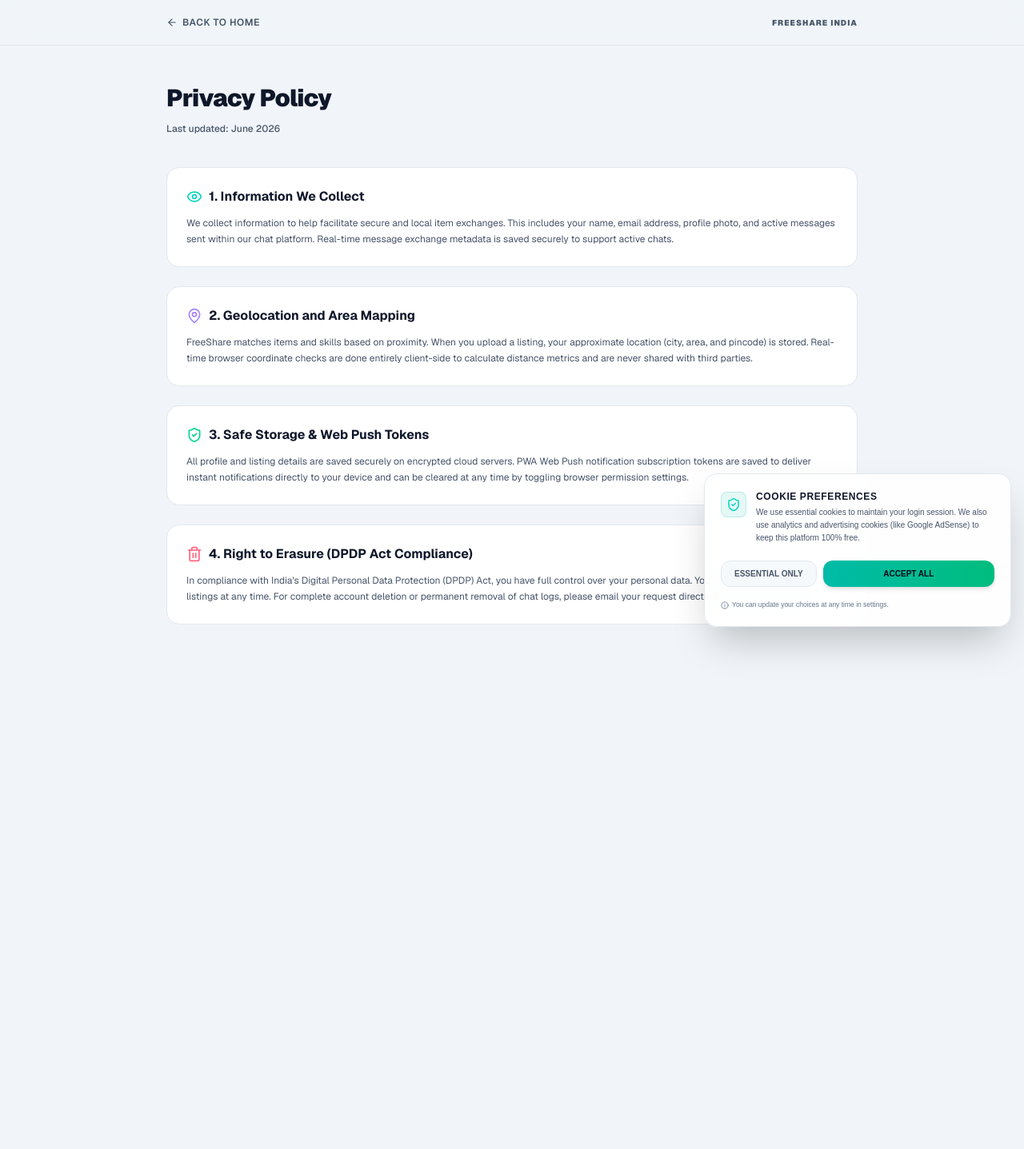
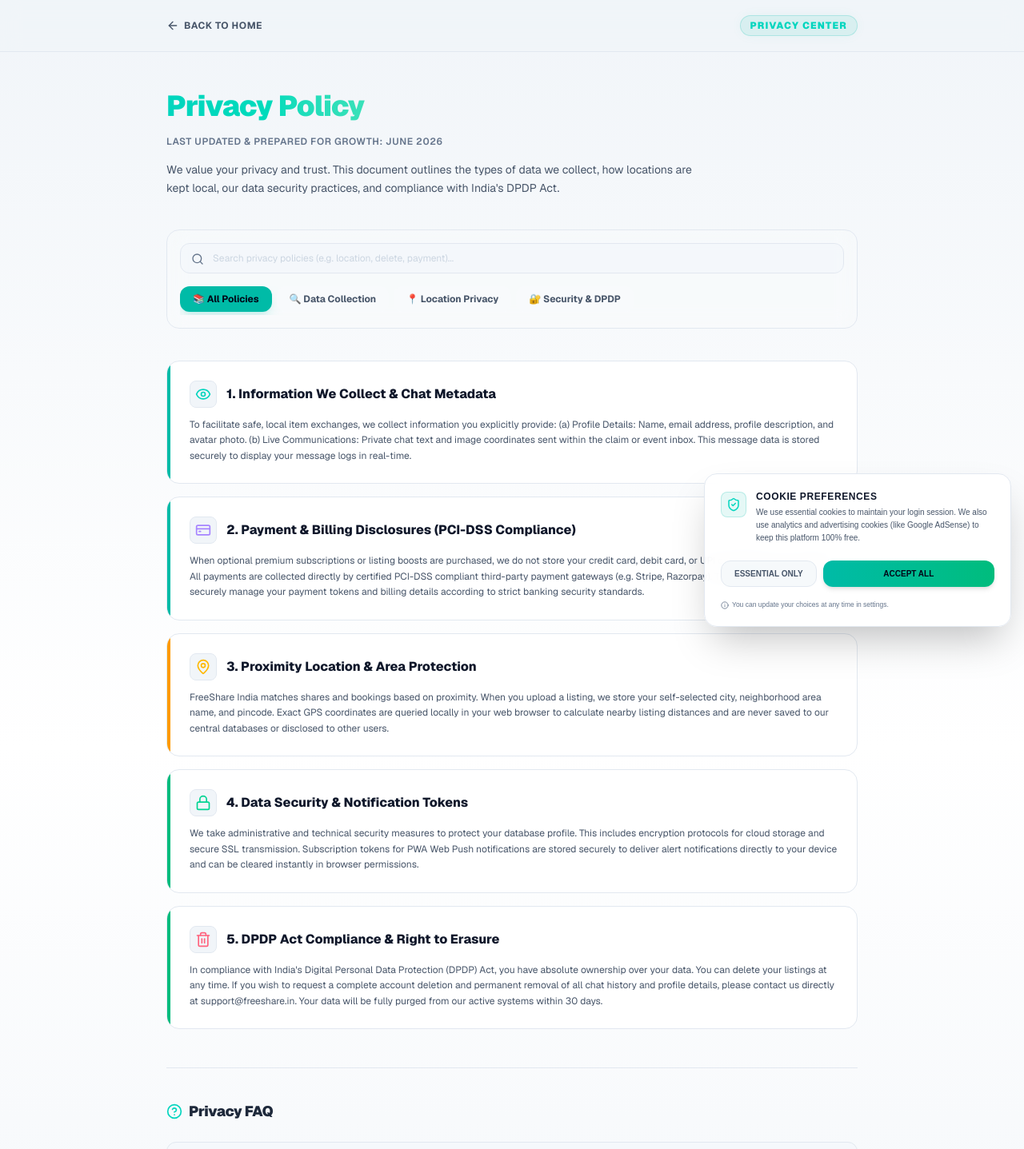
Before and after one commit to arrokart/freeshare-india, a Next.js app: page /privacy in a window 1280 px wide. Shown: the top 1437 px of the page at 80% size. Before the commit the page ends 845 px from the top, so only its background shows below. Built offline with nearby package versions, Linux system fonts and the light colour scheme; no server answers.

Commit message:
feat: upgrade privacy policy to matching interactive Policy Hub layout

```diff
--- a/app/privacy/page.tsx
+++ b/app/privacy/page.tsx
@@ -1,78 +1,207 @@
 "use client";
 
-import React from "react";
+import React, { useState } from "react";
 import Link from "next/link";
-import { ArrowLeft, ShieldCheck, MapPin, Eye, Trash2 } from "lucide-react";
+import { ArrowLeft, ShieldCheck, MapPin, Eye, Trash2, Lock, CreditCard, Search, HelpCircle } from "lucide-react";
+
+type CategoryFilter = "all" | "collection" | "location" | "security";
 
 export default function PrivacyPolicy() {
+  const [activeCategory, setActiveCategory] = useState<CategoryFilter>("all");
+  const [searchQuery, setSearchQuery] = useState("");
+
+  const privacySections = [
+    {
+      id: "collect-1",
+      category: "collection",
+      title: "1. Information We Collect & Chat Metadata",
+      icon: <Eye className="w-5 h-5 text-teal-400" />,
+      content: "To facilitate safe, local item exchanges, we collect information you explicitly provide: (a) Profile Details: Name, email address, profile description, and avatar photo. (b) Live Communications: Private chat text and image coordinates sent within the claim or event inbox. This message data is stored securely to display your message logs in real-time.",
+    },
+    {
+      id: "collect-2",
+      category: "collection",
+      title: "2. Payment & Billing Disclosures (PCI-DSS Compliance)",
+      icon: <CreditCard className="w-5 h-5 text-violet-400" />,
+      content: "When optional premium subscriptions or listing boosts are purchased, we do not store your credit card, debit card, or UPI credentials on our servers. All payments are collected directly by certified PCI-DSS compliant third-party payment gateways (e.g. Stripe, Razorpay). These gateway partners securely manage your payment tokens and billing details according to strict banking security standards.",
+    },
+    {
+      id: "loc-1",
+      category: "location",
+      title: "3. Proximity Location & Area Protection",
+      icon: <MapPin className="w-5 h-5 text-amber-400" />,
+      content: "FreeShare India matches shares and bookings based on proximity. When you upload a listing, we store your self-selected city, neighborhood area name, and pincode. Exact GPS coordinates are queried locally in your web browser to calculate nearby listing distances and are never saved to our central databases or disclosed to other users.",
+    },
+    {
+      id: "sec-1",
+      category: "security",
+      title: "4. Data Security & Notification Tokens",
+      icon: <Lock className="w-5 h-5 text-emerald-400" />,
+      content: "We take administrative and technical security measures to protect your database profile. This includes encryption protocols for cloud storage and secure SSL transmission. Subscription tokens for PWA Web Push notifications are stored securely to deliver alert notifications directly to your device and can be cleared instantly in browser permissions.",
+    },
+    {
+      id: "sec-2",
+      category: "security",
+      title: "5. DPDP Act Compliance & Right to Erasure",
+      icon: <Trash2 className="w-5 h-5 text-rose-400" />,
+      content: "In compliance with India's Digital Personal Data Protection (DPDP) Act, you have absolute ownership over your data. You can delete your listings at any time. If you wish to request a complete account deletion and permanent removal of all chat history and profile details, please contact us directly at support@freeshare.in. Your data will be fully purged from our active systems within 30 days.",
+    },
+  ];
+
+  const faqs = [
+    {
+      q: "Does FreeShare track my exact location in the background?",
+      a: "No. FreeShare only uses your neighborhood area and city to organize local feeds. Real-time browser GPS calculations are done completely on your device to show distance metrics and are never sent to our servers.",
+    },
+    {
+      q: "How secure is my billing information for future boosts or premium plans?",
+      a: "Extremely secure. All billing transactions bypass our servers and are handled directly by industry-leading payment processors using PCI-DSS compliant tokenization.",
+    },
+    {
+      q: "Can I request that all my chats and active logs be permanently deleted?",
+      a: "Yes. In accordance with the DPDP Act, you can request full erasure of all account details. Send an email to support@freeshare.in and we will permanently delete all records.",
+    },
+  ];
+
+  const filteredSections = privacySections.filter((sec) => {
+    const matchesCategory = activeCategory === "all" || sec.category === activeCategory;
+    const matchesSearch =
+      sec.title.toLowerCase().includes(searchQuery.toLowerCase()) ||
+      sec.content.toLowerCase().includes(searchQuery.toLowerCase());
+    return matchesCategory && matchesSearch;
+  });
+
   return (
-    <div className="min-h-screen bg-slate-950 text-slate-100 font-sans pb-16">
+    <div className="min-h-screen bg-gradient-to-b from-slate-950 via-slate-900 to-slate-950 text-slate-100 font-sans pb-20 selection:bg-teal-500 selection:text-black">
       {/* Top Header Navigation */}
       <header className="border-b border-slate-900 bg-slate-950/80 backdrop-blur-md sticky top-0 z-50">
-        <div className="max-w-4xl mx-auto px-4 h-14 flex items-center justify-between">
-          <Link href="/" className="inline-flex items-center gap-1.5 text-xs text-slate-400 hover:text-teal-400 transition-all font-semibold uppercase tracking-wider">
-            <ArrowLeft size={14} /> Back to home
+        <div className="max-w-4xl mx-auto px-4 h-16 flex items-center justify-between">
+          <Link href="/" className="inline-flex items-center gap-1.5 text-xs text-slate-400 hover:text-teal-400 transition-all font-bold uppercase tracking-wider group">
+            <ArrowLeft size={16} className="group-hover:-translate-x-0.5 transition-transform" /> Back to home
           </Link>
-          <span className="text-[10px] font-black text-slate-400 uppercase tracking-widest">FreeShare India</span>
+          <span className="text-xs font-black text-teal-400 uppercase tracking-widest bg-teal-500/10 px-3 py-1 rounded-full border border-teal-500/20 shadow-[0_0_15px_-3px_rgba(20,184,166,0.1)]">
+            Privacy Center
+          </span>
         </div>
       </header>
 
-      {/* Main Content Box */}
+      {/* Main Content Area */}
       <main className="max-w-4xl mx-auto px-4 pt-12 space-y-10">
+
         {/* Title Hero Banner */}
-        <div className="space-y-3">
-          <h1 className="text-3xl font-black text-slate-100 tracking-tight">Privacy Policy</h1>
-          <p className="text-xs text-slate-400 font-medium">Last updated: June 2026</p>
-        </div>
-
-        {/* Section Cards */}
-        <div className="space-y-6">
-
-          {/* Card 1: Data Collection */}
-          <div className="p-6 bg-slate-900/40 border border-slate-900 rounded-2xl space-y-3">
-            <div className="flex items-center gap-2 text-teal-400">
-              <Eye size={20} />
-              <h2 className="text-base font-bold text-slate-100">1. Information We Collect</h2>
-            </div>
-            <p className="text-xs text-slate-350 leading-relaxed">
-              We collect information to help facilitate secure and local item exchanges. This includes your name, email address, profile photo, and active messages sent within our chat platform. Real-time message exchange metadata is saved securely to support active chats.
+        <div className="space-y-4 text-center md:text-left">
+          <h1 className="text-3xl sm:text-4xl font-black text-slate-100 tracking-tight bg-gradient-to-r from-teal-400 via-emerald-300 to-amber-300 bg-clip-text text-transparent">
+            Privacy Policy
+          </h1>
+          <p className="text-xs text-slate-500 font-semibold uppercase tracking-wider">
+            Last Updated & Prepared for Growth: June 2026
+          </p>
+          <p className="text-xs sm:text-sm text-slate-400 leading-relaxed max-w-2xl">
+            We value your privacy and trust. This document outlines the types of data we collect, how locations are kept local, our data security practices, and compliance with India's DPDP Act.
           </p>
         </div>
 
-          {/* Card 2: Geolocation tracking */}
-          <div className="p-6 bg-slate-900/40 border border-slate-900 rounded-2xl space-y-3">
-            <div className="flex items-center gap-2 text-violet-400">
-              <MapPin size={20} />
-              <h2 className="text-base font-bold text-slate-100">2. Geolocation and Area Mapping</h2>
+        {/* Search & Category Filter Controls */}
+        <div className="space-y-4 bg-slate-900/15 border border-slate-900/60 p-4 rounded-2xl backdrop-blur-md">
+          {/* Search bar */}
+          <div className="relative">
+            <Search className="absolute left-3.5 top-3 w-4 h-4 text-slate-500" />
+            <input
+              type="text"
+              placeholder="Search privacy policies (e.g. location, delete, payment)..."
+              value={searchQuery}
+              onChange={(e) => setSearchQuery(e.target.value)}
+              className="w-full bg-slate-950/40 border border-slate-900 rounded-xl py-2.5 pl-10 pr-4 text-xs text-slate-200 placeholder-slate-650 focus:outline-none focus:border-teal-500/50 transition-all"
+            />
+          </div>
+
+          {/* Category Tabs */}
+          <div className="flex gap-1.5 overflow-x-auto pb-1 max-w-full">
+            {[
+              { id: "all", label: "📚 All Policies" },
+              { id: "collection", label: "🔍 Data Collection" },
+              { id: "location", label: "📍 Location Privacy" },
+              { id: "security", label: "🔐 Security & DPDP" },
+            ].map((tab) => (
+              <button
+                key={tab.id}
+                onClick={() => setActiveCategory(tab.id as CategoryFilter)}
+                className={`px-4 py-2 rounded-xl text-xs font-bold transition-all whitespace-nowrap cursor-pointer ${
+                  activeCategory === tab.id
+                    ? "bg-teal-500 text-slate-950 font-black shadow-lg shadow-teal-500/15"
+                    : "text-slate-400 bg-slate-950/20 hover:text-slate-200 hover:bg-slate-900/30"
+                }`}
+              >
+                {tab.label}
+              </button>
+            ))}
+          </div>
+        </div>
+
+        {/* Render Section Cards */}
+        <div className="space-y-4">
+          {filteredSections.length === 0 ? (
+            <div className="text-center py-12 border border-dashed border-slate-900 rounded-2xl text-slate-500 text-xs">
+              No matching privacy policies found for "{searchQuery}".
+            </div>
+          ) : (
+            filteredSections.map((sec) => {
+              const isActive = activeCategory !== "all" && activeCategory === sec.category;
+              return (
+                <div
+                  key={sec.id}
+                  className={`relative overflow-hidden p-6 rounded-2xl border transition-all duration-300 ${
+                    isActive
+                      ? "bg-slate-900/80 border-teal-500/20 shadow-[0_0_20px_-5px_rgba(20,184,166,0.08)]"
+                      : "bg-slate-900/30 border-slate-900 hover:border-slate-800 hover:bg-slate-900/40"
+                  }`}
+                >
+                  {/* Left indicator accent color */}
+                  <div className={`absolute left-0 top-0 bottom-0 w-1 ${
+                    sec.category === "collection" ? "bg-teal-500" :
+                    sec.category === "location" ? "bg-amber-500" :
+                    "bg-emerald-500"
+                  }`} />
+
+                  <div className="space-y-3 pl-1">
+                    <div className="flex items-center gap-3">
+                      <div className="p-1.5 rounded-lg bg-slate-950 border border-slate-900 shrink-0">
+                        {sec.icon}
+                      </div>
+                      <h2 className="text-sm sm:text-base font-extrabold text-slate-100">
+                        {sec.title}
+                      </h2>
                     </div>
                     <p className="text-xs text-slate-350 leading-relaxed">
-              FreeShare matches items and skills based on proximity. When you upload a listing, your approximate location (city, area, and pincode) is stored. Real-time browser coordinate checks are done entirely client-side to calculate distance metrics and are never shared with third parties.
+                      {sec.content}
                     </p>
                   </div>
+                </div>
+              );
+            })
+          )}
+        </div>
 
-          {/* Card 3: Storage and Security */}
-          <div className="p-6 bg-slate-900/40 border border-slate-900 rounded-2xl space-y-3">
-            <div className="flex items-center gap-2 text-emerald-400">
-              <ShieldCheck size={20} />
-              <h2 className="text-base font-bold text-slate-100">3. Safe Storage & Web Push Tokens</h2>
+        {/* Proximity Privacy FAQ section */}
+        <div className="mt-12 pt-10 border-t border-slate-900 space-y-6">
+          <div className="flex items-center gap-2 text-slate-200">
+            <HelpCircle className="w-5 h-5 text-teal-400" />
+            <h3 className="text-lg font-black tracking-tight">Privacy FAQ</h3>
           </div>
-            <p className="text-xs text-slate-350 leading-relaxed">
-              All profile and listing details are saved securely on encrypted cloud servers. PWA Web Push notification subscription tokens are saved to deliver instant notifications directly to your device and can be cleared at any time by toggling browser permission settings.
+          <div className="grid grid-cols-1 gap-4">
+            {faqs.map((faq, index) => (
+              <div key={index} className="p-5 bg-slate-950/40 border border-slate-900 rounded-xl space-y-2">
+                <h4 className="text-xs sm:text-sm font-bold text-slate-100 flex items-start gap-2">
+                  <span className="text-teal-400">Q:</span> {faq.q}
+                </h4>
+                <p className="text-[11px] sm:text-xs text-slate-400 leading-relaxed pl-5">
+                  {faq.a}
                 </p>
               </div>
-
-          {/* Card 4: Right to Erasure */}
-          <div className="p-6 bg-slate-900/40 border border-slate-900 rounded-2xl space-y-3">
-            <div className="flex items-center gap-2 text-rose-400">
-              <Trash2 size={20} />
-              <h2 className="text-base font-bold text-slate-100">4. Right to Erasure (DPDP Act Compliance)</h2>
+            ))}
           </div>
-            <p className="text-xs text-slate-350 leading-relaxed">
-              In compliance with India's Digital Personal Data Protection (DPDP) Act, you have full control over your personal data. You can delete your active listings at any time. For complete account deletion or permanent removal of chat logs, please email your request directly to <a href="mailto:support@freeshare.in" className="text-teal-400 hover:underline">support@freeshare.in</a>.
-            </p>
         </div>
 
-        </div>
       </main>
     </div>
   );
```
Lines whose indentation alone changed are shown as unchanged.
